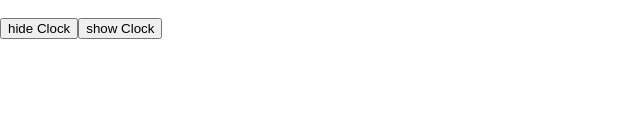
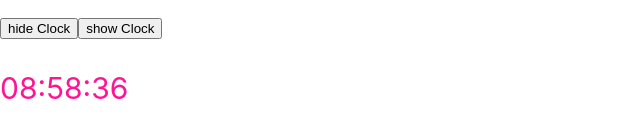
Before and after one commit to 1660392hcmus/react-hooks-basic, a React (Create React App) app: page / in a window 1280 px wide. Shown: the part 789-922 px from the top of the page, without its empty margins (0-640 px from the left). Before the commit the page ends 829 px from the top, so only its background shows below. Built offline with nearby package versions, Linux system fonts and the light colour scheme; no server answers.

Commit message:
custom hooks with clock-code

```diff
--- a/src/App.js
+++ b/src/App.js
@@ -9,6 +9,7 @@ import queryString from "query-string";
 import { filter } from "minimatch";
 import PostFiltersForm from "./components/PostFiltersForm";
 import Clock from "./components/Clock";
+import BetterClock from "./components/BetterClock";
 
 function App() {
   const [todoList, setTodoList] = useState([
@@ -111,6 +112,7 @@ function App() {
       {showClock && <Clock />}
       <button onClick={() => setShowClock(false)}>hide Clock</button>
       <button onClick={() => setShowClock(true)}>show Clock</button>
+      <BetterClock />
     </div>
   );
 }
--- /dev/null
+++ b/src/components/BetterClock/index.jsx
@@ -0,0 +1,16 @@
+import React, { useState, useEffect } from "react";
+import PropTypes from "prop-types";
+import useClock from "../../hooks/useClock";
+
+BetterClock.propTypes = {};
+
+function BetterClock(props) {
+  const { timeString } = useClock();
+  return (
+    <div className="better-clock">
+      <p className="better-clock__time">{timeString}</p>
+    </div>
+  );
+}
+
+export default BetterClock;
--- a/src/components/Clock/index.jsx
+++ b/src/components/Clock/index.jsx
@@ -1,5 +1,6 @@
 import React, { useState, useEffect } from "react";
 import PropTypes from "prop-types";
+import useClock from "../../hooks/useClock";
 
 Clock.propTypes = {};
 
@@ -12,22 +13,22 @@ function formatDate(date) {
 }
 
 function Clock(props) {
-  const [timeString, setTimeString] = useState("");
+  // const [timeString, setTimeString] = useState("");
 
-  useEffect(() => {
-    const clockInterval = setInterval(() => {
-      const now = new Date();
-      const newTimeString = formatDate(now);
-      setTimeString(newTimeString);
-    }, 1000);
+  // useEffect(() => {
+  //   const clockInterval = setInterval(() => {
+  //     const now = new Date();
+  //     const newTimeString = formatDate(now);
+  //     setTimeString(newTimeString);
+  //   }, 1000);
 
-    return () => {
-      //clean up
-      console.log("Clock clean up");
-      clearInterval(clockInterval);
-    };
-  }, []);
-
+  //   return () => {
+  //     //clean up
+  //     console.log("Clock clean up");
+  //     clearInterval(clockInterval);
+  //   };
+  // }, []);
+  const { timeString } = useClock();
   return <p style={{ fontSize: "42px" }}>{timeString}</p>;
 }
 
--- /dev/null
+++ b/src/hooks/useClock.js
@@ -0,0 +1,31 @@
+import { useState, useEffect } from "react";
+
+function formatDate(date) {
+  const hours = `0${date.getHours()}`.slice(-2);
+  const minutes = `0${date.getMinutes()}`.slice(-2);
+  const seconds = `0${date.getSeconds()}`.slice(-2);
+
+  return `${hours}:${minutes}:${seconds}`;
+}
+
+function useClock(props) {
+  const [timeString, setTimeString] = useState("");
+
+  useEffect(() => {
+    const clockInterval = setInterval(() => {
+      const now = new Date();
+      const newTimeString = formatDate(now);
+      setTimeString(newTimeString);
+    }, 1000);
+
+    return () => {
+      //clean up
+      console.log("Clock clean up");
+      clearInterval(clockInterval);
+    };
+  }, []);
+
+  return { timeString };
+}
+
+export default useClock;
```
Also changed, not shown: src/components/BetterClock/BetterClock.scss (added).
